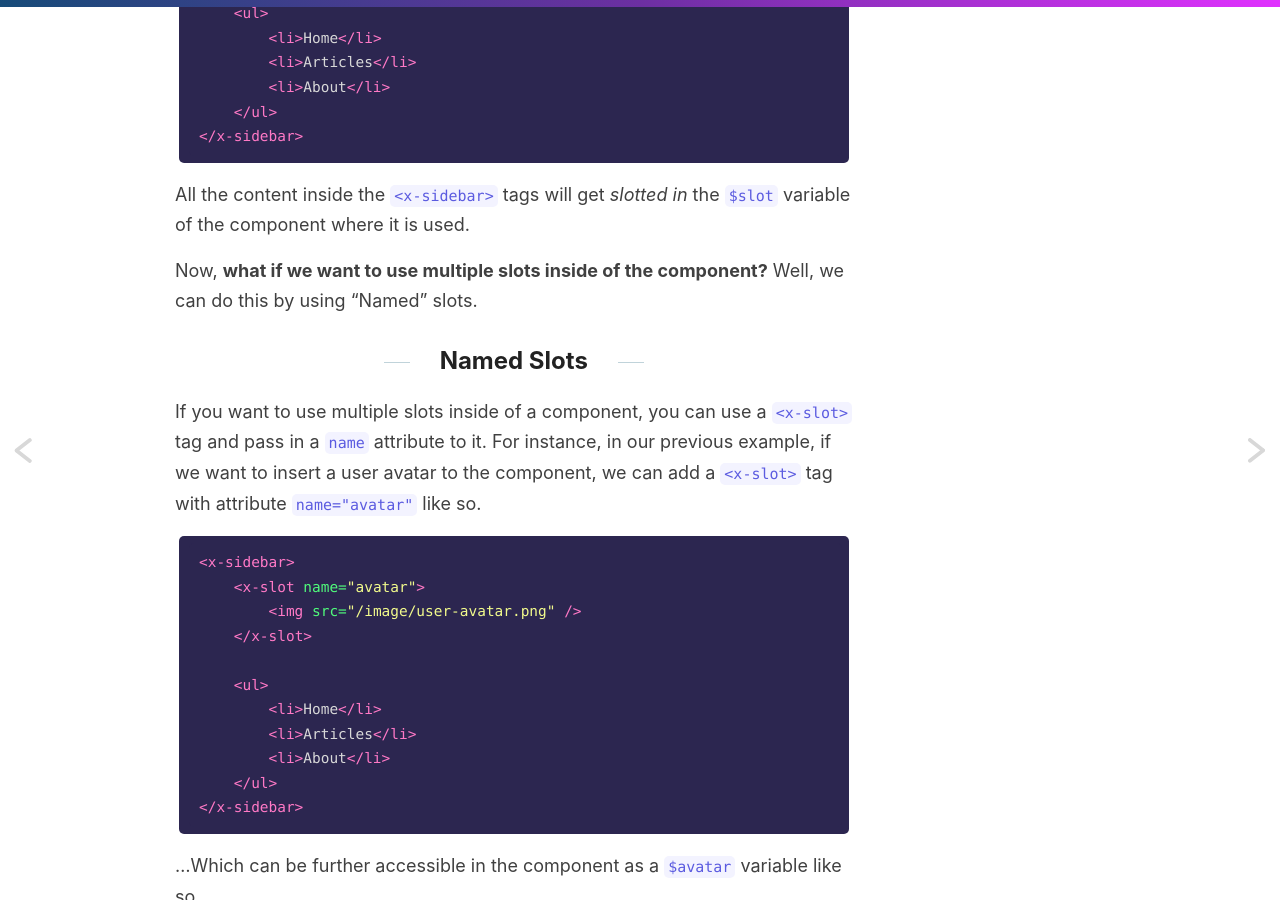
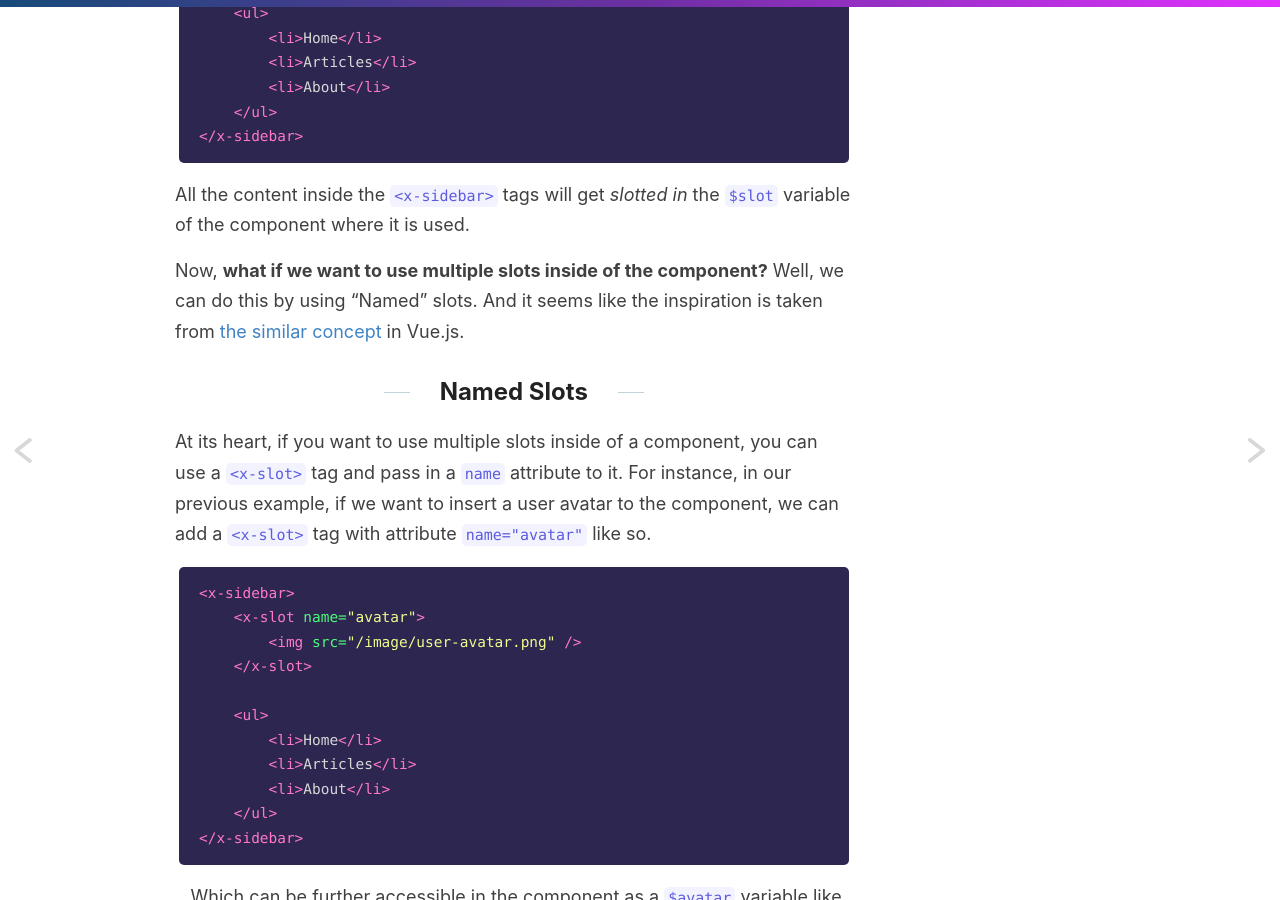
Before and after one commit to varunkumardev/amitmerchant1990.github.io, a Jekyll site: the page built from _posts/2020-04-14-named-slots-blade-components-laravel7.md, in a window 1280 px wide and 900 px high, scrolled down 998 px. Built offline with Jekyll 4.4.1, drawn with Linux system fonts in a browser that asks for light colours; comment, search, counter and statistics services are not loaded.

Commit message:
improve post.

````diff
--- a/_posts/2020-04-14-named-slots-blade-components-laravel7.md
+++ b/_posts/2020-04-14-named-slots-blade-components-laravel7.md
@@ -41,11 +41,11 @@ And now, we can pass content to the *slot* by injecting content into the compone
 
 All the content inside the `<x-sidebar>` tags will get *slotted in* the `$slot` variable of the component where it is used.
 
-Now, **what if we want to use multiple slots inside of the component?** Well, we can do this by using "Named" slots.
+Now, **what if we want to use multiple slots inside of the component?** Well, we can do this by using "Named" slots. And it seems like the inspiration is taken from [the similar concept](https://vuejs.org/v2/guide/components-slots.html#Named-Slots) in Vue.js.
 
 ## Named Slots
 
-If you want to use multiple slots inside of a component, you can use a `<x-slot>` tag and pass in a `name` attribute to it. For instance, in our previous example, if we want to insert a user avatar to the component, we can add a `<x-slot>` tag with attribute `name="avatar"` like so.
+At its heart, if you want to use multiple slots inside of a component, you can use a `<x-slot>` tag and pass in a `name` attribute to it. For instance, in our previous example, if we want to insert a user avatar to the component, we can add a `<x-slot>` tag with attribute `name="avatar"` like so.
 
 ```php
 <x-sidebar>
````
